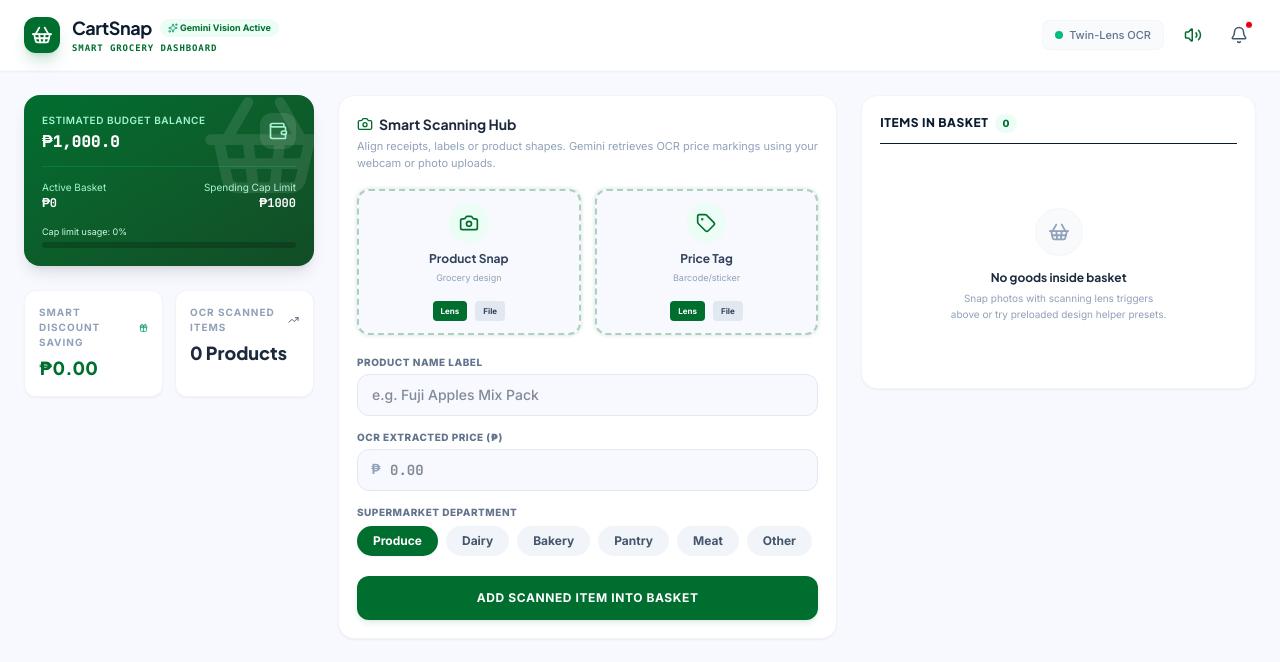
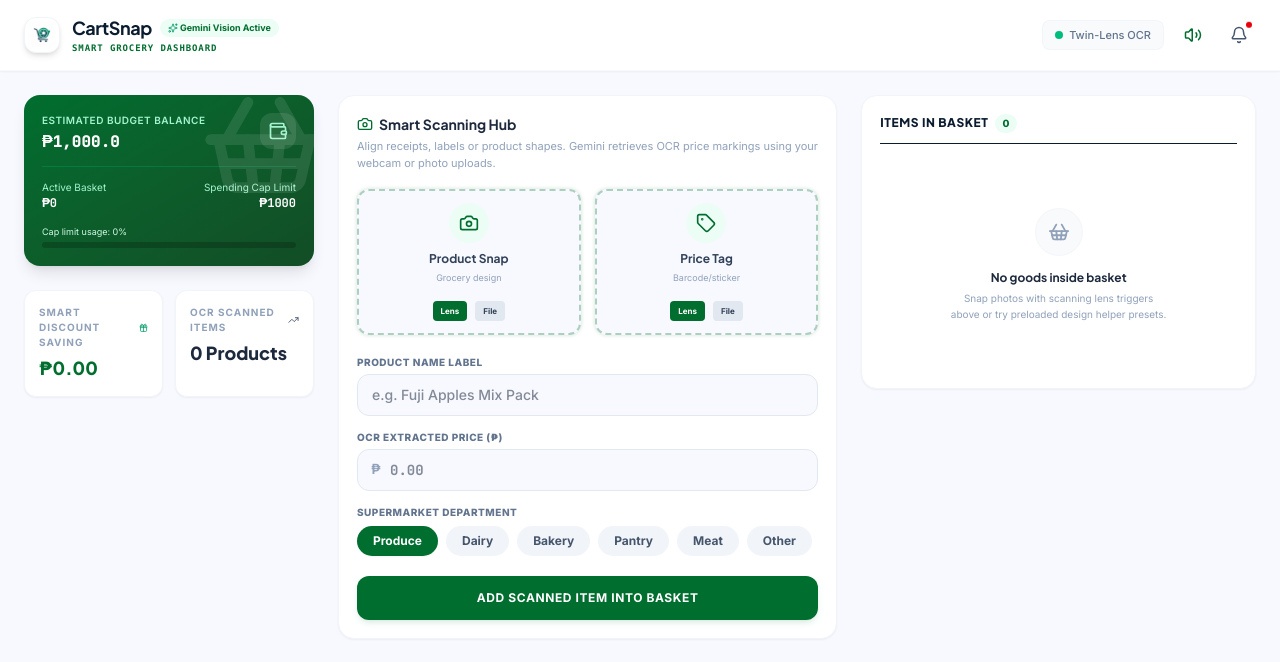
Before and after one commit to CloudStoned/CartSnap, a Next.js app: page / in a window 1280 px wide. Shown: the top 662 px of the page. Built offline with nearby package versions, Linux system fonts and the light colour scheme.

Commit message:
feat: add CartSnap logo and update header logo icon

```diff
--- a/components/Header.tsx
+++ b/components/Header.tsx
@@ -18,8 +18,8 @@ export default function Header() {
   return (
     <header className="sticky top-0 bg-white border-b border-indigo-50/50 px-4 sm:px-6 py-3.5 flex justify-between items-center z-20 shadow-xs">
       <div className="flex items-center gap-3">
-        <div className="w-9 h-9 rounded-xl bg-[#006e2f] flex items-center justify-center shadow-lg shadow-[#006e2f]/20">
-          <ShoppingBasket className="w-5.5 h-5.5 text-white" />
+        <div className="w-9 h-9 rounded-xl bg-white flex items-center justify-center shadow-md overflow-hidden border border-slate-100">
+          <img src="/logo.png" alt="CartSnap Logo" className="w-7 h-7 object-contain" />
         </div>
         <div>
           <div className="flex items-center gap-2">
```
Also changed, not shown: public/logo.png (added).
